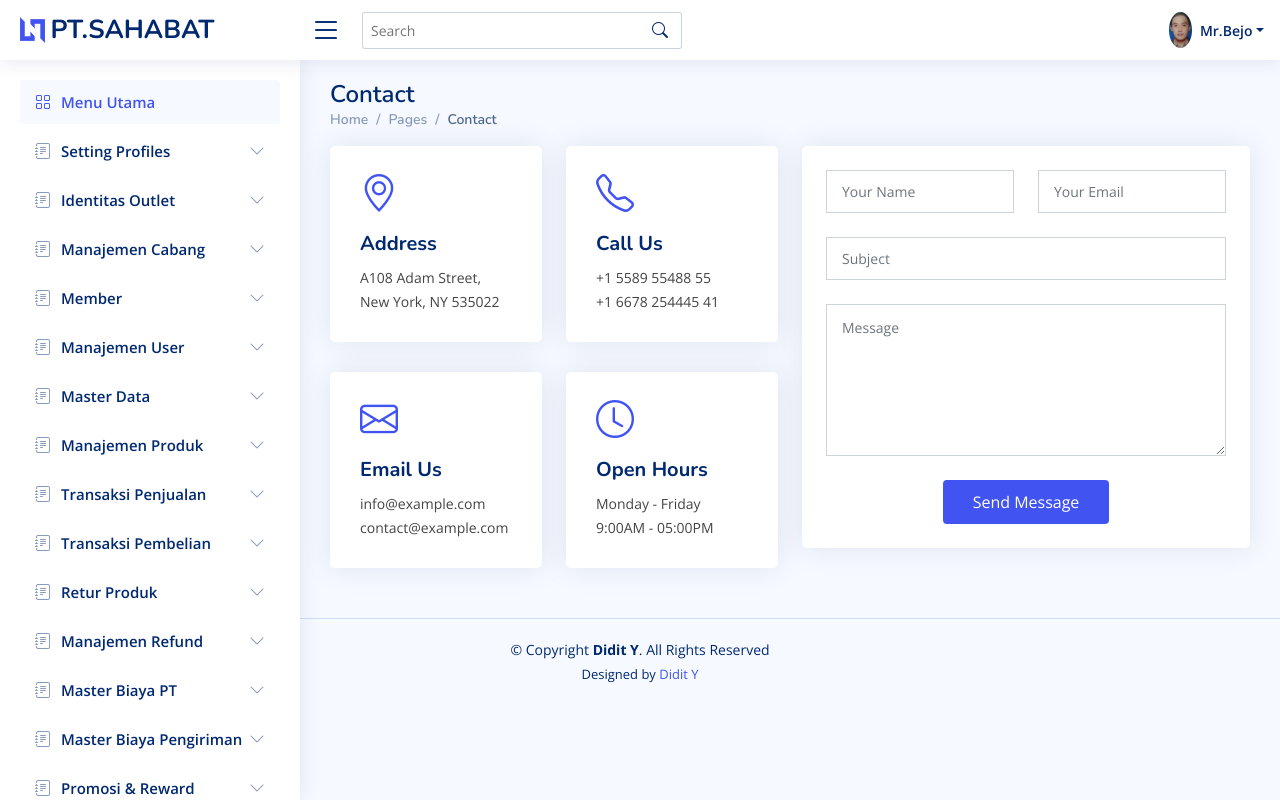
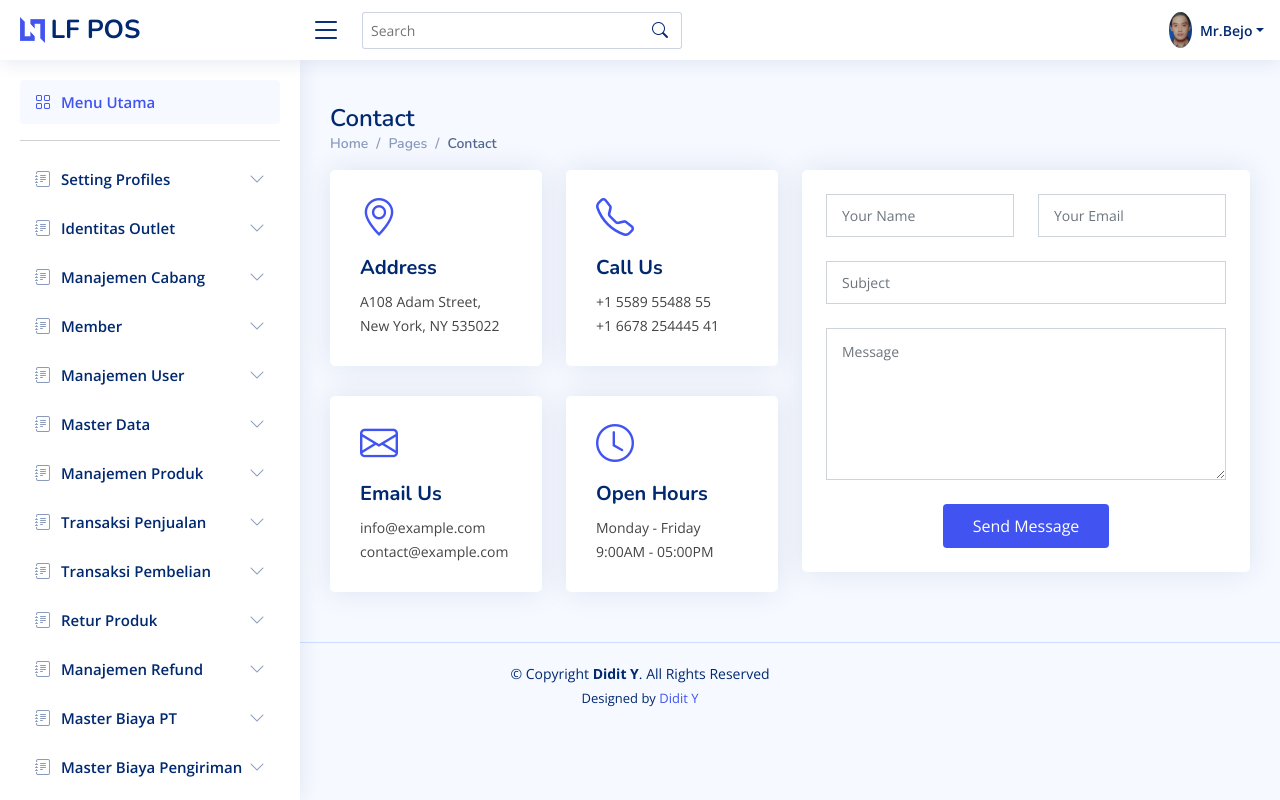
Before and after one commit to artdidit2506/adminPos3, a Django app: page /pages-contact/ in a window 1280 px wide. Run offline with Django 4.2, Linux system fonts and the light colour scheme; parts of the project's set-up code (start-up, migrations or seed data) failed here and were passed over; some libraries are stand-ins or nearby versions.

Commit message:
update data dashbaord

```diff
--- a/adminweb/templates/adminweb/header.html
+++ b/adminweb/templates/adminweb/header.html
@@ -3,7 +3,7 @@
   <div class="d-flex align-items-center justify-content-between">
     <a href="{% url 'index' %}" class="logo d-flex align-items-center">
       <img src="{% static 'img/logo.png' %}" alt="" />
-      <span class="d-none d-lg-block">PT.SAHABAT</span>
+      <span class="d-none d-lg-block">LF POS</span>
     </a>
     <i class="bi bi-list toggle-sidebar-btn"></i>
   </div>
@@ -65,7 +65,6 @@
             </a>
           </li>
           <li>
-            <hr>
             <hr class="dropdown-divider" />
           </li>
 
--- a/adminweb/templates/adminweb/index.html
+++ b/adminweb/templates/adminweb/index.html
@@ -1,8 +1,10 @@
 {% extends "main.html" %}
 <!-- Static -->
+
 {% load static %}
 <!-- Content -->
 {% block content %}
+
 <!-- ======= Header ======= -->
 {% include "adminweb/header.html" %}
 <!-- End Header -->
@@ -14,5 +16,6 @@
 <!-- Main -->
 {% include "adminweb/mainbase.html" %}
 <!-- End main -->
+
 {% endblock content %}
 <!-- End Content -->
--- a/adminweb/templates/adminweb/pages-contact.html
+++ b/adminweb/templates/adminweb/pages-contact.html
@@ -2,6 +2,7 @@
 
 <!-- Content -->
 {% block content %}{% load static %}
+<li> </li>
 
 <!-- header -->
 {% include "adminweb/header.html" %}
--- a/adminweb/templates/adminweb/sidebar.html
+++ b/adminweb/templates/adminweb/sidebar.html
@@ -8,7 +8,10 @@
         <span>Menu Utama</span>
       </a>
     </li>
-
+    <hr>
+    <li>
+      <hr class="dropdown-divider" />
+    </li>
     <!-- Setting Profiles -->
     <li class="nav-item">
       <a class="nav-link collapsed" data-bs-target="#forms-nav" data-bs-toggle="collapse" href="#">
@@ -77,7 +80,8 @@
 
     <!-- Member -->
     <li class="nav-item">
-      <a class="nav-link collapsed" data-bs-target="#forms-nav" data-bs-toggle="collapse" href="#"> <i class="bi bi-journal-text"></i><span>Member</span><i class="bi bi-chevron-down ms-auto"></i> </a>
+      <a class="nav-link collapsed" data-bs-target="#forms-nav" data-bs-toggle="collapse" href="#"> <i
+          class="bi bi-journal-text"></i><span>Member</span><i class="bi bi-chevron-down ms-auto"></i> </a>
       <ul id="forms-nav" class="nav-content collapse" data-bs-parent="#sidebar-nav">
         <li>
           <a href="{% url 'elements' %}"> <i class="bi bi-circle"></i><span>Identitas Outlet</span> </a>
@@ -493,7 +497,8 @@
 
     <!-- Logout -->
     <li class="nav-item">
-      <a class="nav-link collapsed" data-bs-target="#forms-nav" data-bs-toggle="collapse" href="#"> <i class="bi bi-journal-text"></i><span>Logout</span><i class="bi bi-chevron-down ms-auto"></i> </a>
+      <a class="nav-link collapsed" data-bs-target="#forms-nav" data-bs-toggle="collapse" href="#"> <i
+          class="bi bi-journal-text"></i><span>Logout</span><i class="bi bi-chevron-down ms-auto"></i> </a>
       <ul id="forms-nav" class="nav-content collapse" data-bs-parent="#sidebar-nav">
         <li>
           <a href="{% url 'elements' %}"> <i class="bi bi-circle"></i><span>Logout</span> </a>
@@ -514,7 +519,8 @@
     <!-- Manajemen Social Network -->
     <li class="nav-item">
       <a class="nav-link collapsed" data-bs-target="#forms-nav" data-bs-toggle="collapse" href="#">
-        <i class="bi bi-journal-text"></i><span>Manajemen Social Network</span><i class="bi bi-chevron-down ms-auto"></i>
+        <i class="bi bi-journal-text"></i><span>Manajemen Social Network</span><i
+          class="bi bi-chevron-down ms-auto"></i>
       </a>
       <ul id="forms-nav" class="nav-content collapse" data-bs-parent="#sidebar-nav">
         <li>
--- a/adminweb/urls.py
+++ b/adminweb/urls.py
@@ -24,7 +24,6 @@ urlpatterns = [
     path('progress/', views.componentsProgress, name='progress'),
     path('spinners/', views.componentsSpinners, name='spinners'),
     path('tooltips/', views.componentsTooltips, name='tooltips'),
-
     path('elements/', views.formElements, name='elements'),
     path('layouts/', views.formLayouts, name='layouts'),
     path('editors/', views.formEditors, name='editors'),
--- a/static/js/main.js
+++ b/static/js/main.js
@@ -1,5 +1,5 @@
 /**
-* Template Name: NiceAdmin - v2.2.2
+* Template Name: LF Admin - v2.2.2
 * Template URL: https://bootstrapmade.com/nice-admin-bootstrap-admin-html-template/
 * Author: BootstrapMade.com
 * License: https://bootstrapmade.com/license/
--- a/templates/main.html
+++ b/templates/main.html
@@ -6,7 +6,7 @@
   <meta charset="utf-8" />
   <meta content="width=device-width, initial-scale=1.0" name="viewport" />
 
-    <title>Adminweb (adminPos3)</title>
+  <title>LF POS(adminweb3)</title>
   <meta content="" name="description" />
   <meta content="" name="keywords" />
 
@@ -44,4 +44,5 @@
   <!-- Template Main JS File -->
   {% include "js.html" %}
 </body>
+
 </html>
```
Also changed, not shown: adminweb/views.py (+1 -36 lines), adminweb/templates/adminweb/dashboard.html (line endings or trailing spaces). Lines whose indentation alone changed are shown as unchanged.
